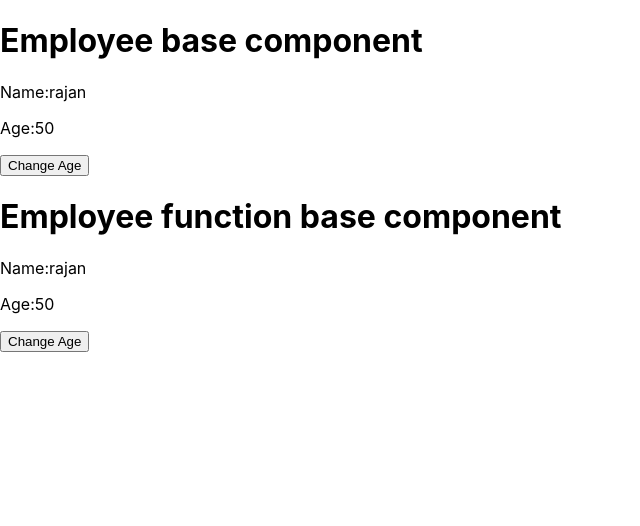
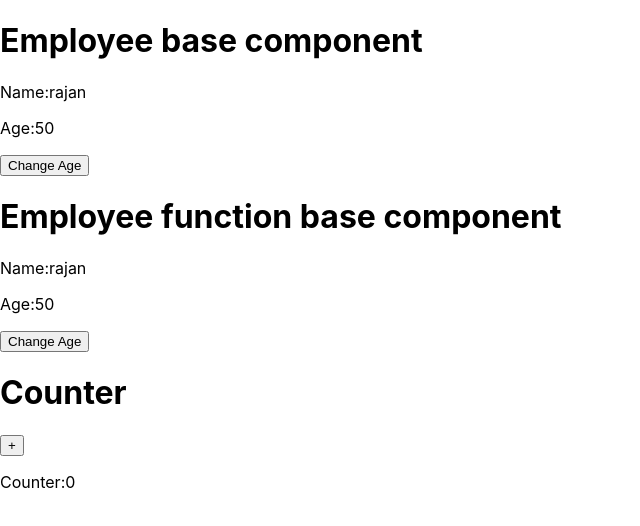
Before and after one commit to Rajan17104/firstreact, a React (Create React App) app: page / in a window 1280 px wide. Shown: the top 526 px of the page, without its empty margins (0-640 px from the left). Built offline with nearby package versions, Linux system fonts and the light colour scheme.

Commit message:
13-6-employee

```diff
--- a/src/App.js
+++ b/src/App.js
@@ -2,12 +2,14 @@ import logo from './logo.svg';
 import './App.css';
 import Employee from './container/Employee';
 import EmployeeFun from './container/EmployeeFun';
+import CounterFun from './container/CounterFun';
 
 function App() {
   return (
     <>
     <Employee />
     <EmployeeFun />
+    <CounterFun />
     </>
   );
 }
--- /dev/null
+++ b/src/container/CounterFun.js
@@ -0,0 +1,27 @@
+import React, { useState }  from 'react';
+
+function CounterFun(props) {
+    // let x=0;
+
+    const [ x=0, setX] = useState();
+
+    const handlePlus = () => {
+        setX(x++);
+
+    }
+
+    // const handleMinus = () => {
+    //     x--;
+    // }
+
+    return (
+        <div>
+            <h1>Counter</h1>
+            <button onClick={handlePlus}>+</button>
+            <p>Counter:{x}</p>
+            {/* <button onClick={handleMinus}>-</button> */}
+        </div>
+    );
+}
+
+export default CounterFun;
```
Also changed, not shown: src/container/Counter.js (added, +13 -0 lines).
